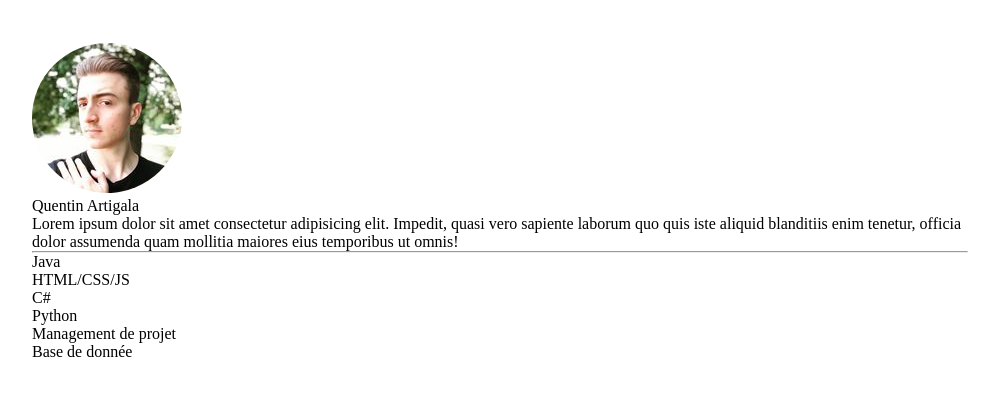
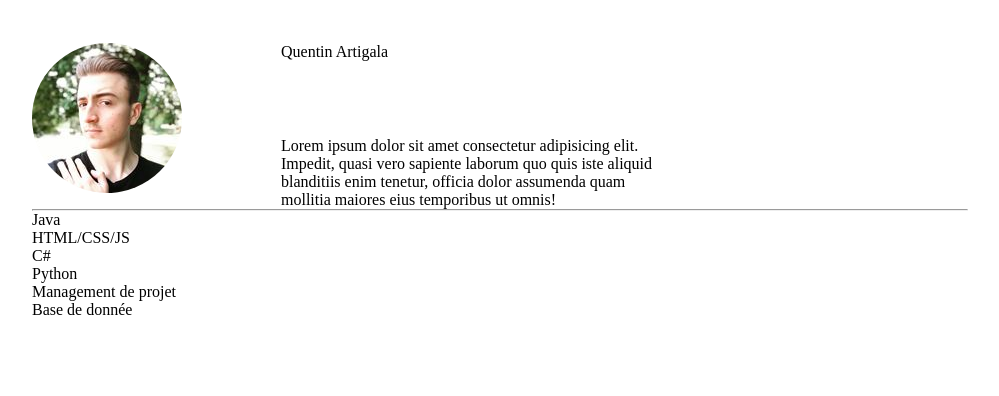
Before and after one commit to atari643/portfolio-projet, a plain HTML site: page index.html in a window 1280 px wide. Shown: the whole page, without its empty margins (140-1139 px from the left). Drawn offline with Linux system fonts and the light colour scheme.

Commit message:
disposition de la description

```diff
--- a/styles/style.css
+++ b/styles/style.css
@@ -15,5 +15,15 @@ body{
 }
 .profile img{
     border-radius: 100%;
+}
 
+header{
+    display: flex;
 }
+.description{
+    margin-left: 99px;
+    width: 40%;
+}
+#name{
+    margin-bottom: 76px;
+}
```
